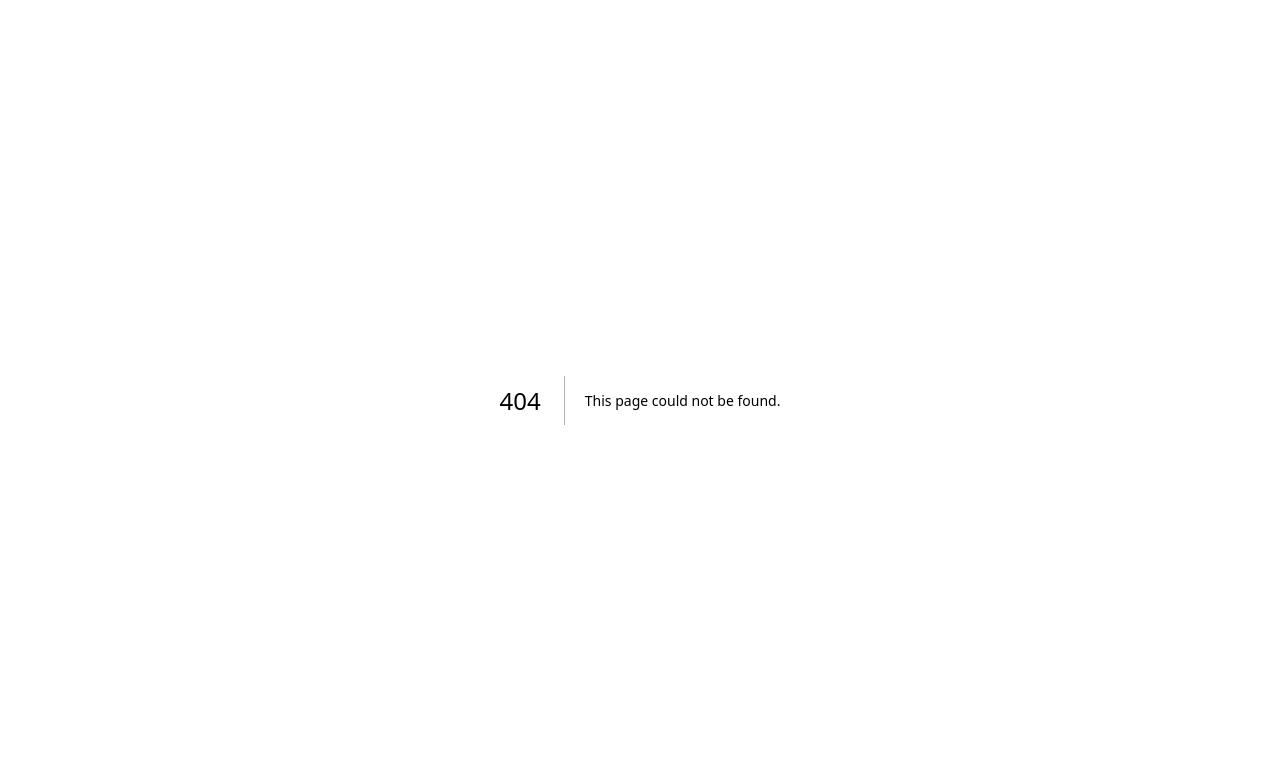
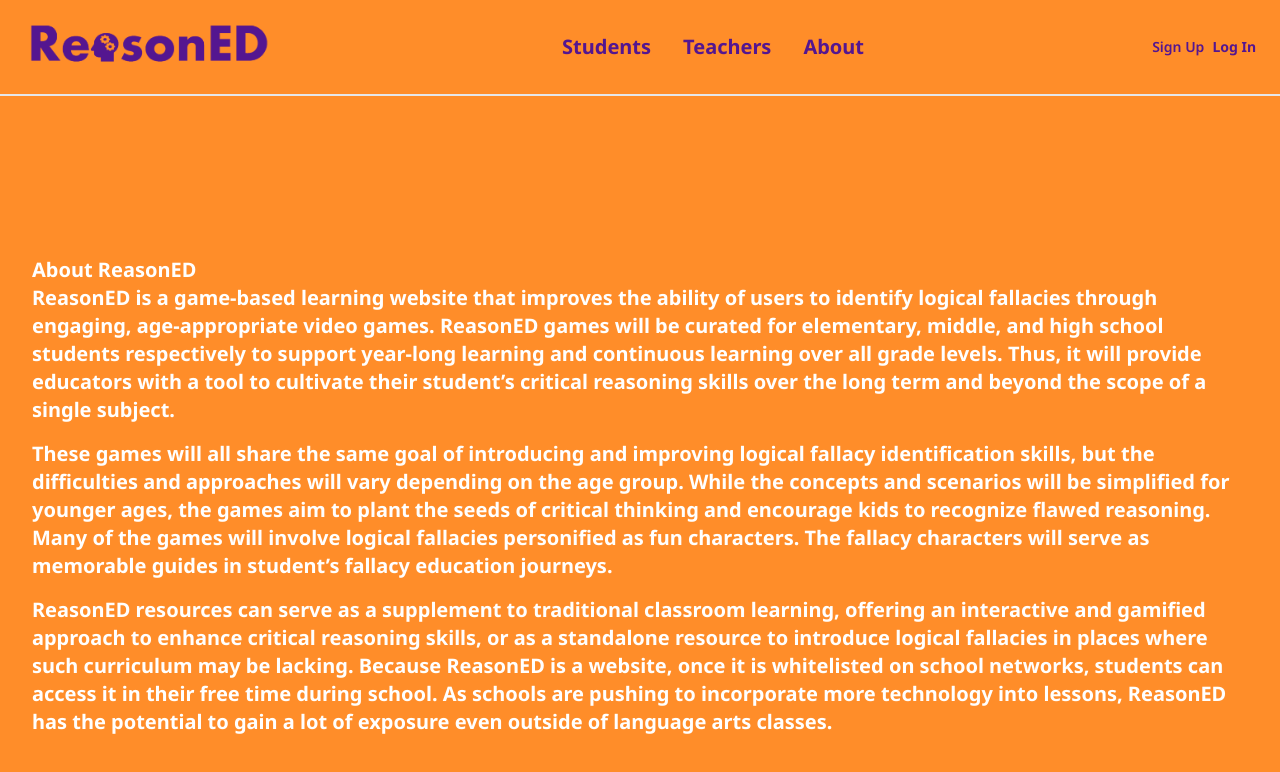
Before and after one commit to emrlk/ReasonED, a Next.js app in the folder client/reasoned-app/: page /about in a window 1280 px wide. Before the commit this address had no page. Shown: the top 772 px of the page. Built offline with nearby package versions, Linux system fonts and the light colour scheme.

Commit message:
Add about page

```diff
--- /dev/null
+++ b/client/reasoned-app/src/app/about/page.tsx
@@ -0,0 +1,29 @@
+import React from 'react';
+import Image from 'next/image';
+import Link from 'next/link';
+import Header from '@/components/common/header';
+
+export default function AboutPage() {
+    return (
+        <>
+            {/**Navbar */}
+            <Header />
+
+            {/**Page Body */}
+            <div className={"constainer bg-orange h-screen mx-auto flex justify-center items-center"}>
+                <div className="font-bold text-white text-xl px-8">
+                    <h2>About ReasonED</h2>
+                    <p className="mb-4">
+                        ReasonED is a game-based learning website that improves the ability of users to identify logical fallacies through engaging, age-appropriate video games. ReasonED games will be curated for elementary, middle, and high school students respectively to support year-long learning and continuous learning over all grade levels. Thus, it will provide educators with a tool to cultivate their student’s critical reasoning skills over the long term and beyond the scope of a single subject.
+                    </p>
+                    <p className="mb-4">
+                        These games will all share the same goal of introducing and improving logical fallacy identification skills, but the difficulties and approaches will vary depending on the age group. While the concepts and scenarios will be simplified for younger ages, the games aim to plant the seeds of critical thinking and encourage kids to recognize flawed reasoning. Many of the games will involve logical fallacies personified as fun characters. The fallacy characters will serve as memorable guides in student’s fallacy education journeys.
+                    </p>
+                    <p>
+                        ReasonED resources can serve as a supplement to traditional classroom learning, offering an interactive and gamified approach to enhance critical reasoning skills, or as a standalone resource to introduce logical fallacies in places where such curriculum may be lacking. Because ReasonED is a website, once it is whitelisted on school networks, students can access it in their free time during school. As schools are pushing to incorporate more technology into lessons, ReasonED has the potential to gain a lot of exposure even outside of language arts classes.
+                    </p>
+                </div>
+            </div >
+        </>
+    );
+}
--- a/client/reasoned-app/src/components/common/header.tsx
+++ b/client/reasoned-app/src/components/common/header.tsx
@@ -16,7 +16,7 @@ export default function Header() {
                 <div className="flex items-center justify-center gap-2 md:gap-8 font-bold hover:white">
                     <Link href="students">Students</Link>
                     <Link href="teachers">Teachers</Link>
-                    <Link href="about">About</Link>
+                    <Link href="/about">About</Link>
                 </div>
             </div>
             <div className={"text-sm"}>
```
